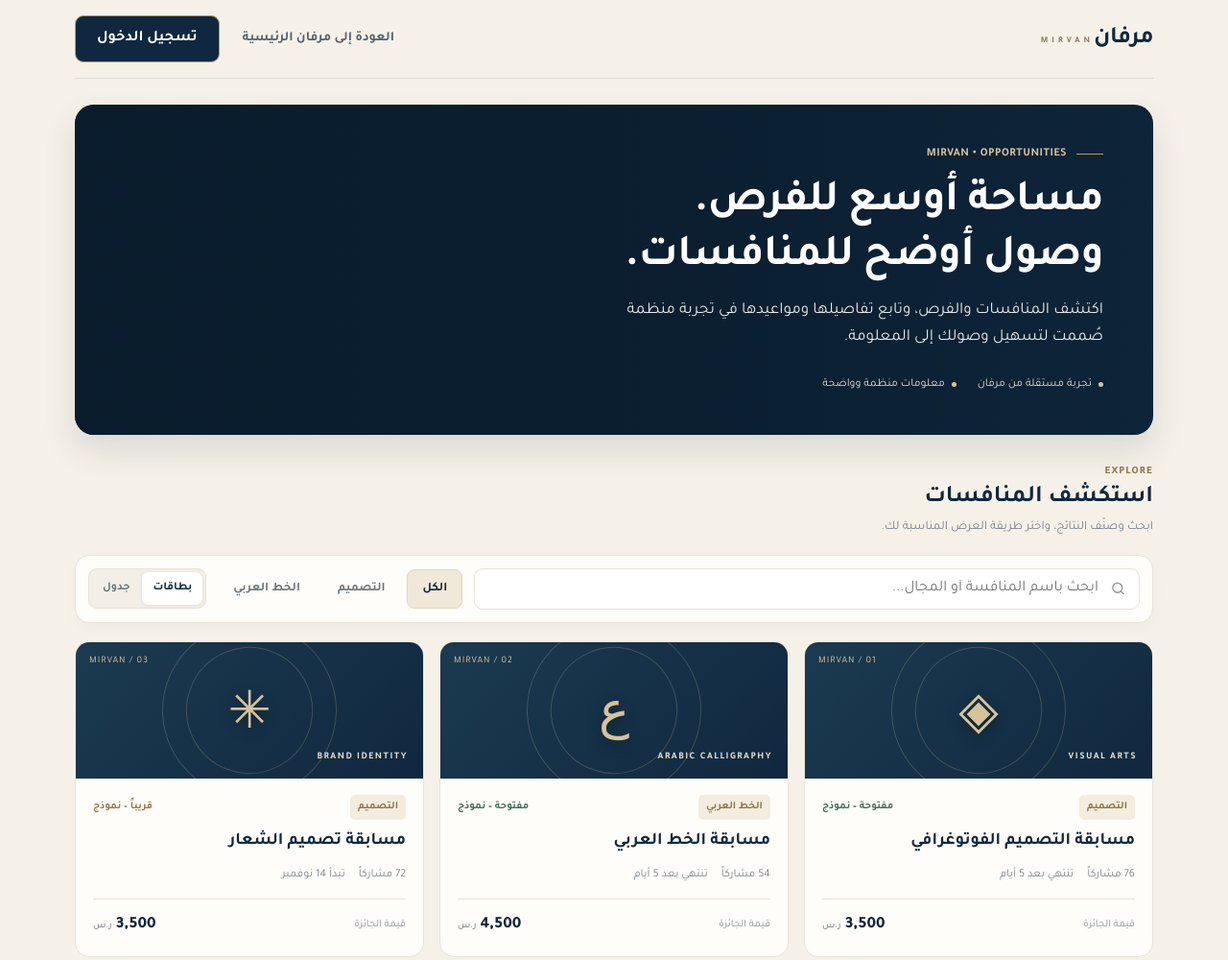
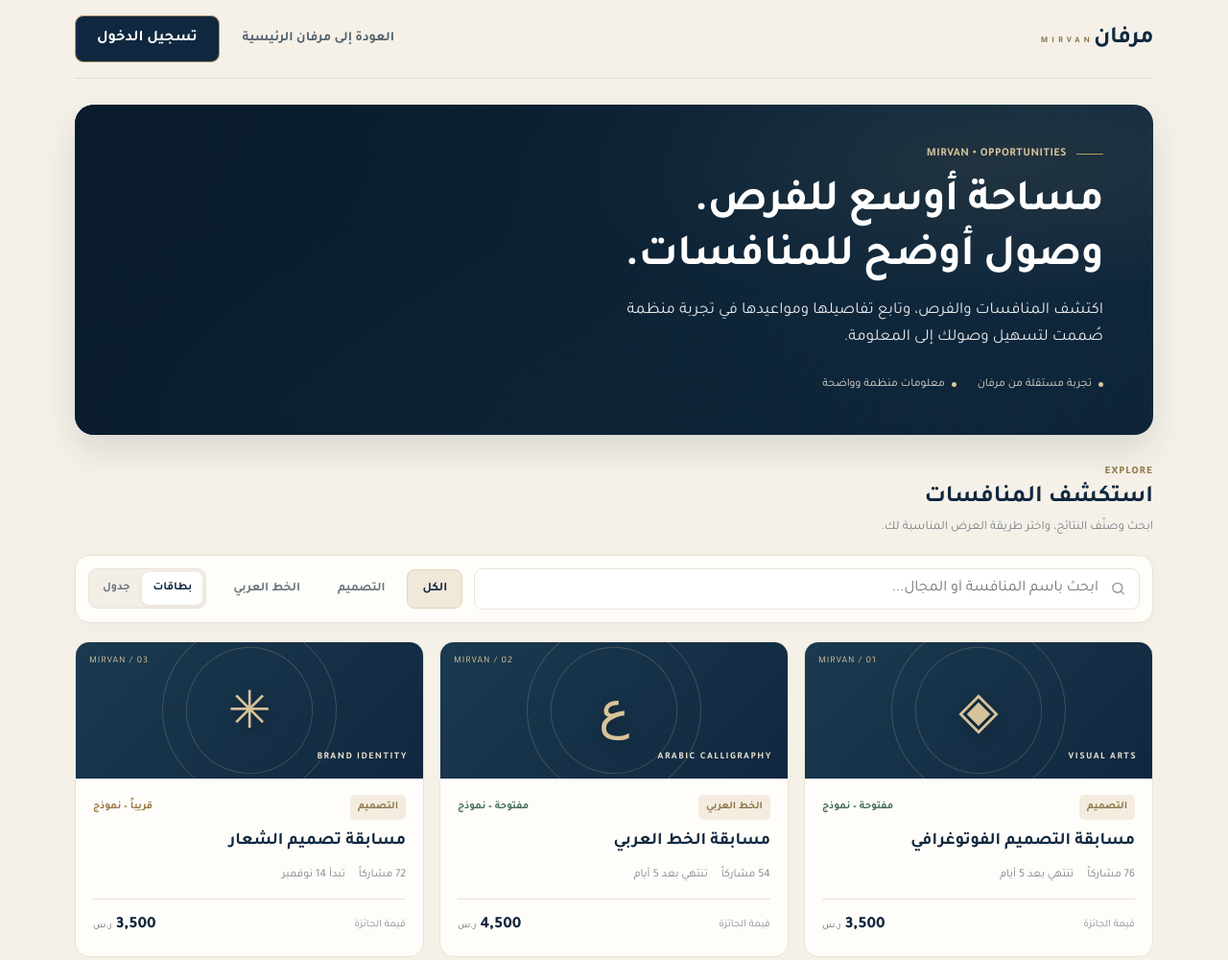
Before and after one commit to mirvanadmin/munafasat-morfan, a plain HTML site: page index.html in a window 1280 px wide. Shown: the top 1000 px of the page at 96% size. Drawn offline with Linux system fonts and the light colour scheme.

Commit message:
Fix missing hero image asset with self-contained premium background

```diff
--- a/index.html
+++ b/index.html
@@ -15,7 +15,7 @@ button,input{font:inherit}.shell{max-width:1180px;margin:auto;padding:0 28px 64p
 .topbar{height:82px;display:flex;align-items:center;justify-content:space-between;border-bottom:1px solid rgba(16,40,63,.1)}
 .brand{display:flex;align-items:center;gap:0;color:var(--navy);text-decoration:none}.brand-copy{line-height:1.1}.brand-ar{font-size:25px;font-weight:700;letter-spacing:-.6px}.brand-en{font-size:9px;letter-spacing:4px;color:#8b7957;margin-top:6px;font-weight:700}
 .top-actions{display:flex;align-items:center;gap:12px}.back-link{color:#52616c;text-decoration:none;font-size:14px;font-weight:600;padding:9px 12px}.login{border:1px solid var(--bronze);background:var(--navy);color:#fff;border-radius:9px;padding:10px 22px;font-weight:600;cursor:pointer;transition:.2s}.login:hover{background:var(--navy2)}
-.hero{position:relative;isolation:isolate;overflow:hidden;margin:27px 0 30px;min-height:270px;border-radius:20px;background:var(--navy) url('panorama-riyadh.jpg') center 55%/cover no-repeat;color:#fff;display:flex;align-items:center;padding:42px 52px;box-shadow:0 16px 34px rgba(16,40,63,.12)}
+.hero{position:relative;isolation:isolate;overflow:hidden;margin:27px 0 30px;min-height:270px;border-radius:20px;background:radial-gradient(ellipse at 82% 18%,rgba(182,154,103,.20),transparent 36%),radial-gradient(ellipse at 18% 92%,rgba(43,79,99,.58),transparent 42%),linear-gradient(120deg,#0b2033,#193b55 58%,#10283f);color:#fff;display:flex;align-items:center;padding:42px 52px;box-shadow:0 16px 34px rgba(16,40,63,.12)}
 .hero:before{content:"";position:absolute;inset:0;z-index:-1;background:linear-gradient(90deg,rgba(9,27,43,.94),rgba(9,27,43,.73) 54%,rgba(9,27,43,.32))}
 .hero-content{max-width:620px}.eyebrow{display:flex;align-items:center;gap:10px;color:var(--bronze2);font-size:12px;font-weight:700;letter-spacing:.5px;margin-bottom:12px}.eyebrow:before{content:"";width:28px;height:1px;background:var(--bronze)}
 h1{font-size:clamp(32px,4vw,46px);line-height:1.25;margin:0 0 12px;font-weight:700;letter-spacing:-.7px}.hero p{font-size:17px;color:#e7e9e9;margin:0;max-width:510px;font-weight:400}.hero-foot{display:flex;gap:22px;margin-top:25px;color:#e6dfd1;font-size:12px}.hero-foot span{display:flex;align-items:center;gap:7px}.dot{width:5px;height:5px;background:var(--bronze2);border-radius:50%}
```
